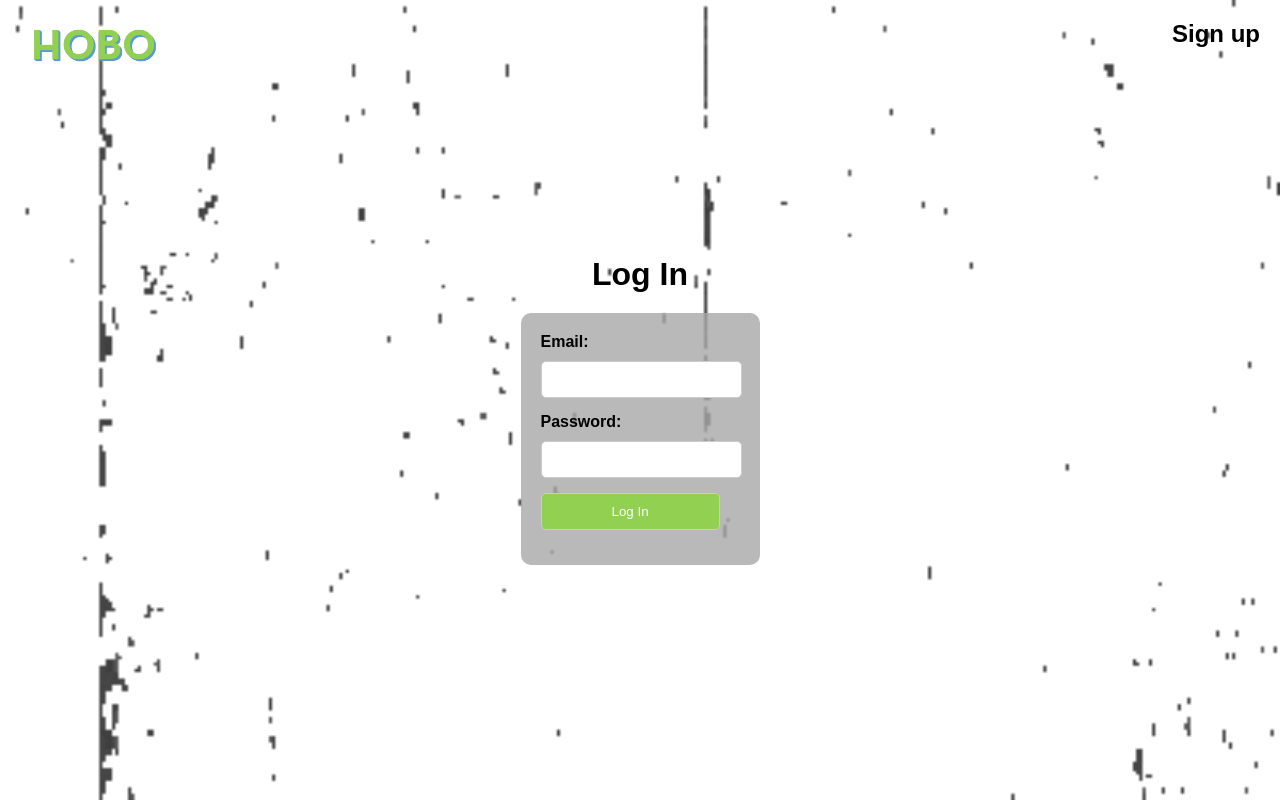
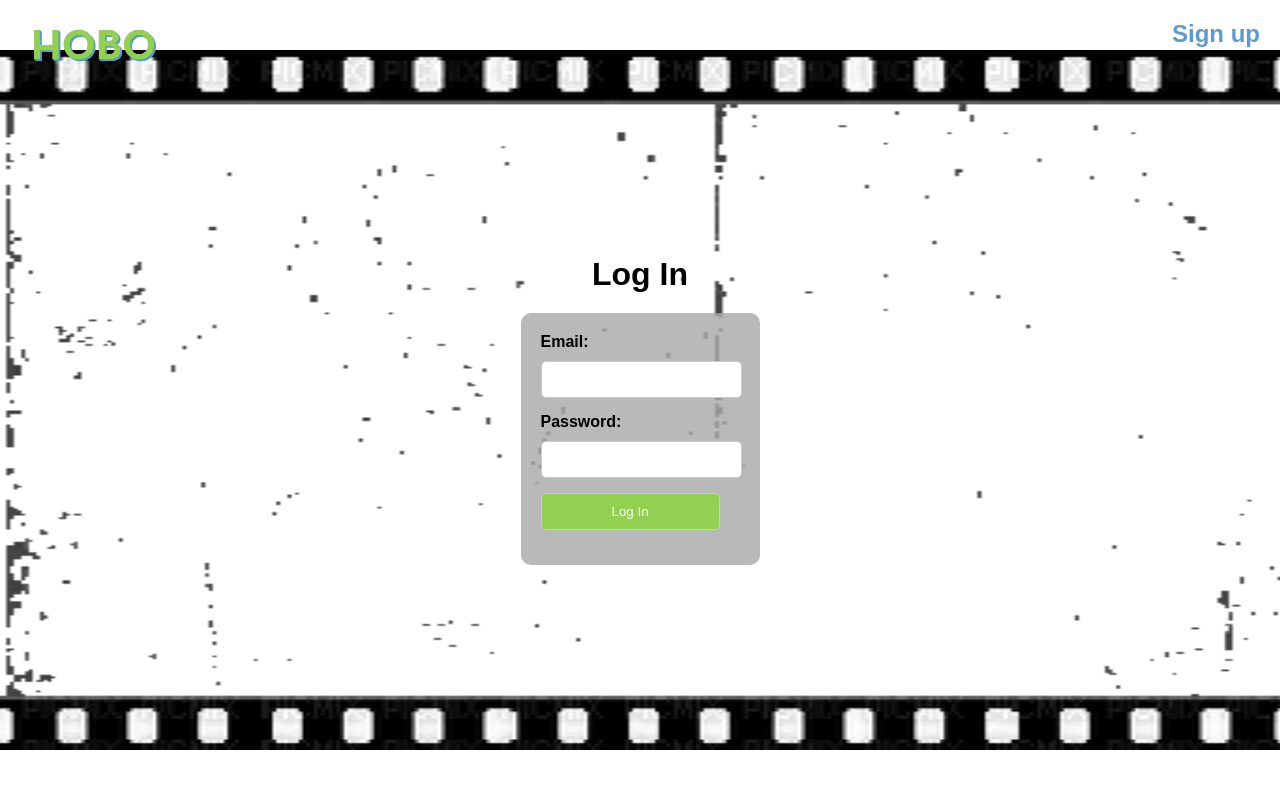
Before and after one commit to 6029889/Ala, a PHP site: page / in a window 1280 px wide. Run offline with PHP 8.4, Linux system fonts and the light colour scheme.

Commit message:
width veranderd

```diff
--- a/style/style.css
+++ b/style/style.css
@@ -7,7 +7,7 @@ body {
 
   .bodyinlog {
     background-image: url('../images/background.gif');
-    background-size: 100%;
+    background-size: 1500px 700px;
     background-position: center;
     background-repeat: no-repeat;
   }
@@ -37,7 +37,7 @@ body {
   }
 
   .header-right h2 {
-    color: black;
+    color: #5b9bd5;
     margin: 0;
   }
 
```
